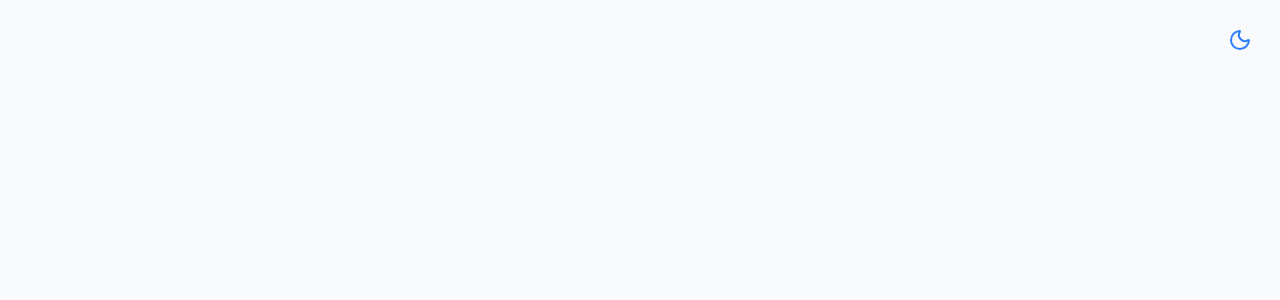
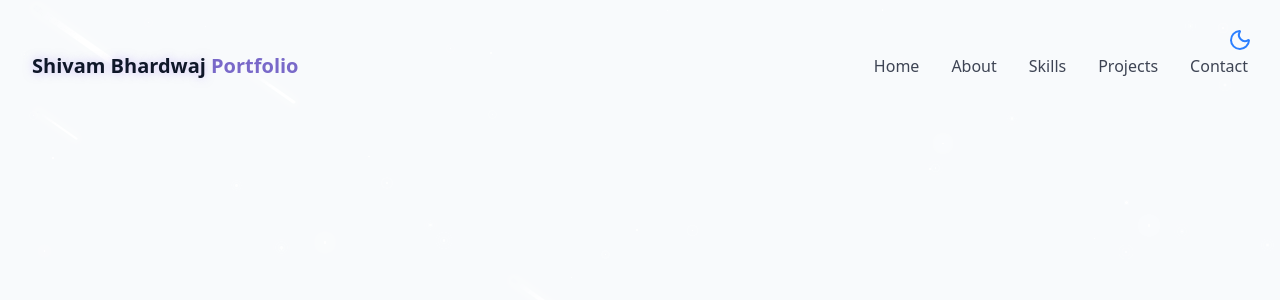
Before and after one commit to Shivambhardwaj11/portfolio-reactjs, a React (Vite) app: page / in a window 1280 px wide. Shown: the top 300 px of the page. Built offline with nearby package versions, Linux system fonts and the light colour scheme.

Commit message:
Added Navbar and StarBackground components; updated Home page and styles

```diff
--- /dev/null
+++ b/src/components/Navbar.jsx
@@ -0,0 +1,72 @@
+import React, { useEffect } from 'react'
+import { useState } from 'react';
+import { cn } from '../lib/utils';
+import { Menu } from 'lucide-react';
+import { X } from 'lucide-react';
+const navItems = [
+    {name: 'Home', href:"#hero"},
+    {name: 'About', href:"#about"},
+    {name: 'Skills', href:"#skill"},
+    {name: 'Projects', href:"#projects"},
+    {name: 'Contact', href:"#contact"},
+]
+
+const Navbar = () => {
+    const [isScrolled, setIsScrolled] = useState(false);
+    const [isMobileOpen, setIsMobileOpen] = useState(true);
+
+    useEffect(() => {
+        const handleScroll = () => {
+            setIsScrolled(window.screenY > 10);
+        };
+
+        window.addEventListener('scroll', handleScroll);
+
+        return () => {
+            window.removeEventListener('scroll', handleScroll);
+        };
+    },[])
+  return (
+    <nav className={cn("fixed w-full z-40 transition-all duration-300",
+        isScrolled ? "py-3 bg-background/80 backdrop-blur-md shadow-xs": "py-5 "
+      )} >
+
+        <div className='container flex items-center justify-between'>
+            <a className='text-xl font-bold text-primary flex items-center' href='#hero'>
+                <span className='relative z-10' >
+                    {" "}
+                    <span className='text-glow text-foreground'>Shivam Bhardwaj </span> Portfolio
+                </span>
+            </a>
+
+            <div className='hidden md:flex space-x-8'>
+                {navItems.map((item, key) => (
+                    <a key={key} href={item.href} className='text-foreground/80 hover:text-primary transition-colors duration-300' >
+                        {item.name}
+                    </a>
+                ))}
+            </div>
+
+                {/* Mobile menu button */}
+            <button onClick={() => setIsMobileOpen((prev) => !prev)} className='md:hidden p-2 text-foreground z-50' aria-label= {isMobileOpen ? "Close menu" : "Open menu"} > {isMobileOpen ? <Menu size={24}/> : <X size={24} />} </button>
+
+            <div className={cn("fixed inset-0 bg-background/95 backdrop-blur-md z-40 flex flex-col items-center justify-center transition-all duration-300 md:hidden"
+                , isMobileOpen ? "opacity-100 pointer-events-auto": "opacity-0 pointer-events-none"
+            )}>
+                 <div className='flex flex-col space-y-8 text-xl  '>
+                {navItems.map((item, key) => (
+                    <a key={key} href={item.href} className='text-foreground/80 hover:text-primary transition-colors duration-300'
+                        onClick={() => setIsMobileOpen(false)}
+                     >
+                        {item.name}
+                    </a>
+                    ))}
+                 </div>
+            </div>
+
+        </div>
+      </nav>
+  )
+}
+
+export default Navbar
--- /dev/null
+++ b/src/components/StarBackground.jsx
@@ -0,0 +1,88 @@
+import React, { useEffect, useState } from 'react';
+
+//StarBAckground must contain a id, size, x, y, opacity, animationDuration.
+
+const StarBackground = () => {
+    const [stars, setStars] = useState([]);
+    const [meteors, setMeteors] = useState([]);
+
+    useEffect(() => {
+        generateStars();
+        generateMeteors();
+
+        const handleResize = () => {
+            generateStars();
+        };
+        window.addEventListener('resize', handleResize);
+
+        return () => {
+            window.removeEventListener('resize', handleResize);
+            setStars([]);
+            setMeteors([]);
+        }
+
+    }, []);
+
+    const generateMeteors = () => {
+        const numberOfMeteors = 5;
+        const newMeteors = [];
+
+        for(let i = 0; i < numberOfMeteors; i++) {
+            newMeteors.push({
+                id: i,
+                size: Math.random() * 2 + 1, // Random size between 1 and 3
+                x: Math.random() * 100, // Random x position in percentage
+                y: Math.random() * 20, // Random y position in percentage
+                delay: Math.random() * 15, // Random delay for animation
+                opacity: Math.random() * 0.5 + 0.5, // Random opacity between 0.5 and 1
+                animationDuration: Math.random() * 3 + 3 // Random duration between 2 and 6 seconds
+            });
+        }
+        setMeteors(newMeteors);
+    }
+
+    const generateStars = () => {
+        const numberOfStars = Math.floor(window.innerWidth* window.innerHeight / 10000);
+        const newStars = [];
+
+        for(let i = 0; i < numberOfStars; i++) {
+            newStars.push({
+                id: i,
+                size: Math.random() * 2 + 1, // Random size between 1 and 3
+                x: Math.random() * 100, // Random x position in percentage
+                y: Math.random() * 100, // Random y position in percentage
+                opacity: Math.random() * 0.5 + 0.5, // Random opacity between 0.5 and 1
+                animationDuration: Math.random() * 4 + 1 // Random duration between 2 and 6 seconds
+            });
+        }
+        setStars(newStars);
+    }
+
+  return (
+  <div className="fixed inset-0 overflow-hidden pointer-events-none z-0">
+    {stars.map((star) => (
+        <div key={star.id} className='star animate-pulse-subtle' style={{
+               width: `${star.size}px`,
+                height: `${star.size}px`,
+                left: `${star.x}%`,
+                top: `${star.y}%`,
+                opacity: star.opacity,
+                animationDuration: `${star.animationDuration}s`
+        }} />
+    ))}
+
+    {meteors.map((meteor) => (
+        <div key={meteor.id} className='meteor animate-meteor meteorFall' style={{
+               width: `${meteor.size*40}px`,
+                height: `${meteor.size*2}px`,
+                left: `${meteor.x}%`,
+                top: `${meteor.y}%`,
+                animationDelay: meteor.delay,
+                animationDuration: `${meteor.animationDuration}s`
+        }} />
+    ))}
+  </div>
+  )
+}
+
+export default StarBackground
--- a/src/index.css
+++ b/src/index.css
@@ -48,14 +48,14 @@
     }
     @keyframes meteor {
         0% {
-            transform: rotate(215deg) translateY(0);
+            transform: rotate(215deg) translateX(0);
             opacity: 1;
         }
         70% {
             opacity: 1;
         }
         100% {
-            transform: rotate(215deg) translateY(-500px);
+            transform: rotate(215deg) translateX(-500px);
             opacity: 0;
         }
     }
--- a/src/pages/Home.jsx
+++ b/src/pages/Home.jsx
@@ -1,9 +1,15 @@
+import Navbar from "../components/Navbar";
+import StarBackground from "../components/StarBackground";
 import { ThemeToggle } from "../components/ThemeToggle";
+
+
 
 export const Home = () => {
 
     return <div className="min-h-screen bg-background text-foreground overflow-x-hidden">
         {/* theme */ }
         <ThemeToggle />
+        <StarBackground />
+        <Navbar />
     </div>
 };
```
